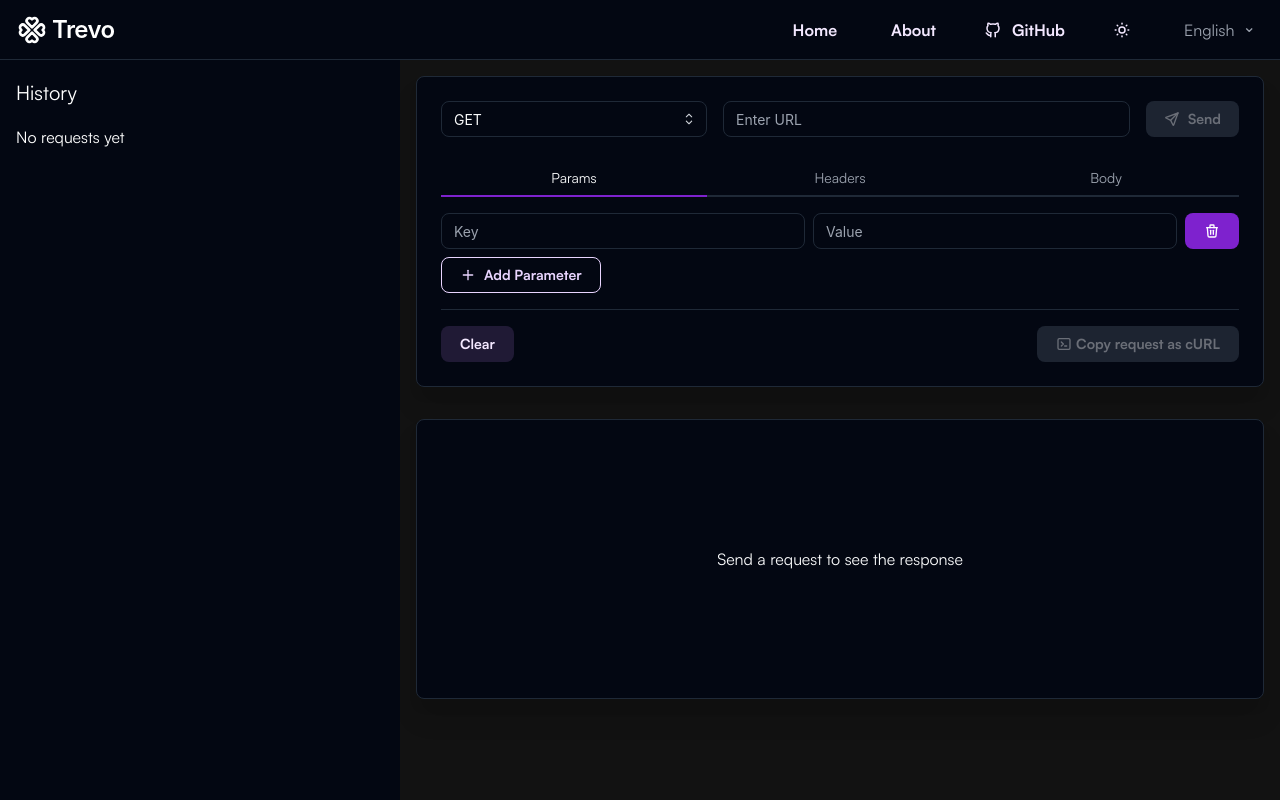
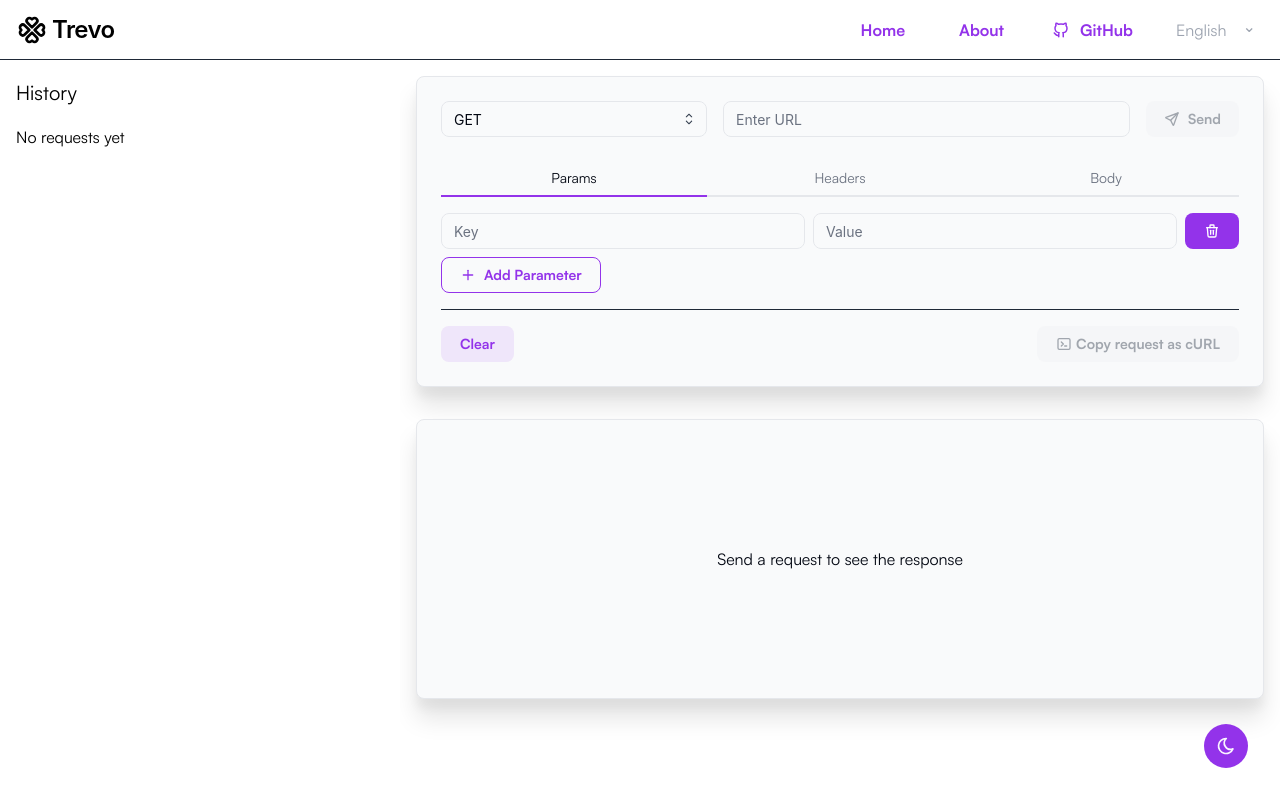
Before and after one commit to olucasandrade/trevo, a Next.js app: page /en in a window 1280 px wide. Built offline with nearby package versions, Linux system fonts and the light colour scheme.

Commit message:
add theme toggle

```diff
--- a/src/app/[locale]/layout.tsx
+++ b/src/app/[locale]/layout.tsx
@@ -9,6 +9,7 @@ import { getMessages } from 'next-intl/server';
 import { NextIntlClientProvider } from 'next-intl';
 import MantineProvider from '../providers/MantineProvider';
 import QueryClientProvider from '../providers/QueryProvider';
+import { ThemeToggle } from '../components/ThemeToggle';
 
 const satoshi = localFont({
   src: [
@@ -35,11 +36,11 @@ const satoshi = localFont({
   ],
 });
 
-export default async function RootLayout({ children }: { children: React.ReactNode }) {
+export default async function RootLayout({ children }: { children: React.ReactNode, params: { locale: string } }) {
   const messages = await getMessages();
 
   return (
-    <html lang="en"{...mantineHtmlProps}>
+    <html lang="en" {...mantineHtmlProps} suppressHydrationWarning>
       <head>
         <ColorSchemeScript defaultColorScheme="dark" />
         <link rel="shortcut icon" href="/favicon.ico" />
@@ -55,6 +56,7 @@ export default async function RootLayout({ children }: { children: React.ReactNo
           <ToastContainer theme='dark' autoClose={3000} />
           <Analytics />
           {children}
+          <ThemeToggle />
         </MantineProvider>
       </NextIntlClientProvider>
       </QueryClientProvider>
--- a/src/app/[locale]/page.tsx
+++ b/src/app/[locale]/page.tsx
@@ -1,10 +1,10 @@
 "use client"
 
-import { AppShell, NavLink, Text, useMantineColorScheme } from '@mantine/core';
+import { AppShell, NavLink, Text } from '@mantine/core';
 import { useRequestHistory, HistoryItem } from '../hooks/useRequestHistory';
 import { RequestPanel } from '../components/RequestPanel';
 import { ResponsePanel } from '../components/ResponsePanel';
-import { useEffect, useState } from 'react';
+import { useState } from 'react';
 import { ApiResponse } from '../services/apiService';
 import { useDisclosure } from '@mantine/hooks';
 import { Header } from '../components/Header';
@@ -23,13 +23,6 @@ export default function Index() {
       setResponse(item.response);
     }
   };
-
-  const { setColorScheme } = useMantineColorScheme();
-
-  useEffect(() => {
-    setColorScheme('dark');
-  }, [setColorScheme]);
-
   return (
     <AppShell
       header={{ height: 60 }}
--- a/src/app/components/Header.tsx
+++ b/src/app/components/Header.tsx
@@ -1,10 +1,8 @@
-"use client"
 import { AppShell, Burger, Group, Button, Title, Stack, Drawer } from '@mantine/core';
-import { IconClover, IconBrandGithub, IconHistory, IconSun, IconMoon } from '@tabler/icons-react';
+import { IconClover, IconBrandGithub, IconHistory } from '@tabler/icons-react';
 import { Link } from '@/i18n/routing';
 import { useTranslations } from 'next-intl';
 import { useDisclosure } from '@mantine/hooks';
-import { useMantineColorScheme } from '@mantine/core';
 import LocaleSwitcher from './LocaleSwitcher';
 
 interface HeaderProps {
@@ -15,7 +13,6 @@ interface HeaderProps {
 export function Header({ opened, toggle }: HeaderProps) {
   const t = useTranslations('navigation');
   const [drawerOpened, { open, close }] = useDisclosure(false);
-  const { colorScheme, toggleColorScheme } = useMantineColorScheme();
 
   const toggleAndClose = (forceOpen: boolean = false) => {
     if (opened || forceOpen) {
@@ -52,12 +49,6 @@ export function Header({ opened, toggle }: HeaderProps) {
             >
               {t('github')}
             </Button>
-            <Button
-              variant="subtle"
-              onClick={() => toggleColorScheme()}
-              leftSection={colorScheme === 'dark' ? <IconSun size={18} /> : <IconMoon size={18} />}
-              fz={"md"}
-            />
             <LocaleSwitcher />
           </Group>
         </Group>
@@ -90,12 +81,6 @@ export function Header({ opened, toggle }: HeaderProps) {
             >
               Request history
           </Button>
-          <Button
-            variant="subtle"
-            onClick={() => toggleColorScheme()}
-            leftSection={colorScheme === 'dark' ? <IconSun size={18} /> : <IconMoon size={18} />}
-            fullWidth
-          />
           <LocaleSwitcher />
         </Stack>
       </Drawer>
--- a/src/app/components/LocaleSwitcherSelect.tsx
+++ b/src/app/components/LocaleSwitcherSelect.tsx
@@ -40,7 +40,7 @@ export default function LocaleSwitcherSelect({
       )}
     >
       <select
-        className="inline-flex appearance-none bg-transparent py-3 pl-2"
+        className="inline-flex appearance-none bg-transparent py-3 pl-2 pr-2"
         defaultValue={defaultValue}
         disabled={isPending}
         onChange={onSelectChange}
--- /dev/null
+++ b/src/app/components/ThemeToggle.tsx
@@ -0,0 +1,36 @@
+"use client"
+import { ActionIcon, Box } from '@mantine/core';
+import { IconSun, IconMoon } from '@tabler/icons-react';
+import { useMantineColorScheme } from '@mantine/core';
+import { useEffect, useState } from 'react';
+
+export function ThemeToggle() {
+  const { colorScheme, toggleColorScheme } = useMantineColorScheme();
+  const [isMounted, setIsMounted] = useState(false);
+  useEffect(() => {
+    setIsMounted(true);
+  }, []);
+
+  if (!isMounted) {
+    return null;
+  }
+  return (
+    <Box
+      style={{
+        position: 'fixed',
+        bottom: '2rem',
+        right: '2rem',
+        zIndex: 1000,
+      }}
+    >
+      <ActionIcon
+        variant="filled"
+        size="xl"
+        radius="xl"
+        onClick={toggleColorScheme}
+      >
+        {colorScheme === 'dark' ? <IconSun size={20} /> : <IconMoon size={20} />}
+      </ActionIcon>
+    </Box>
+  );
+}
```
